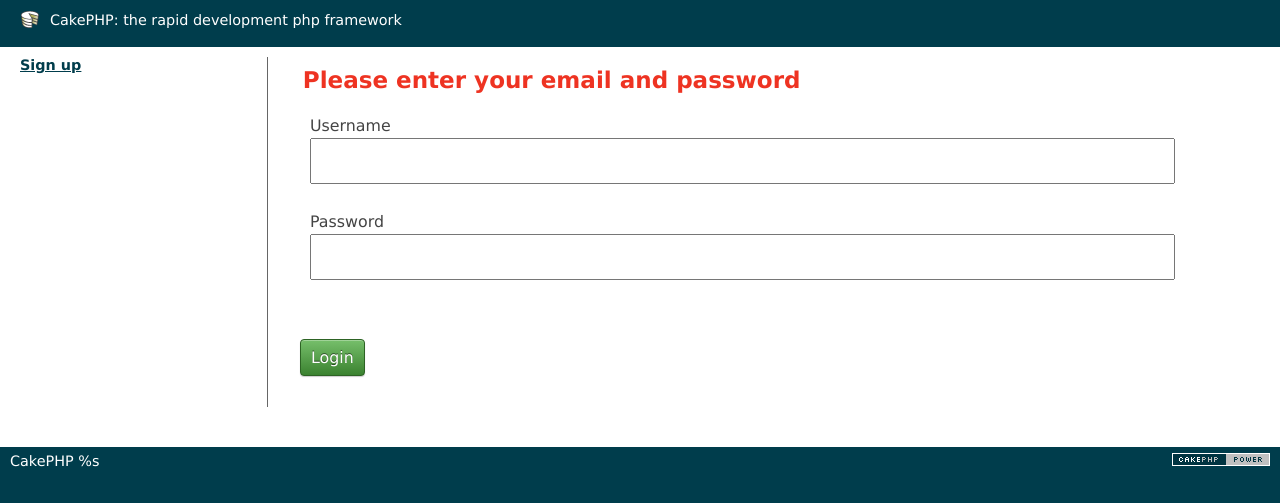
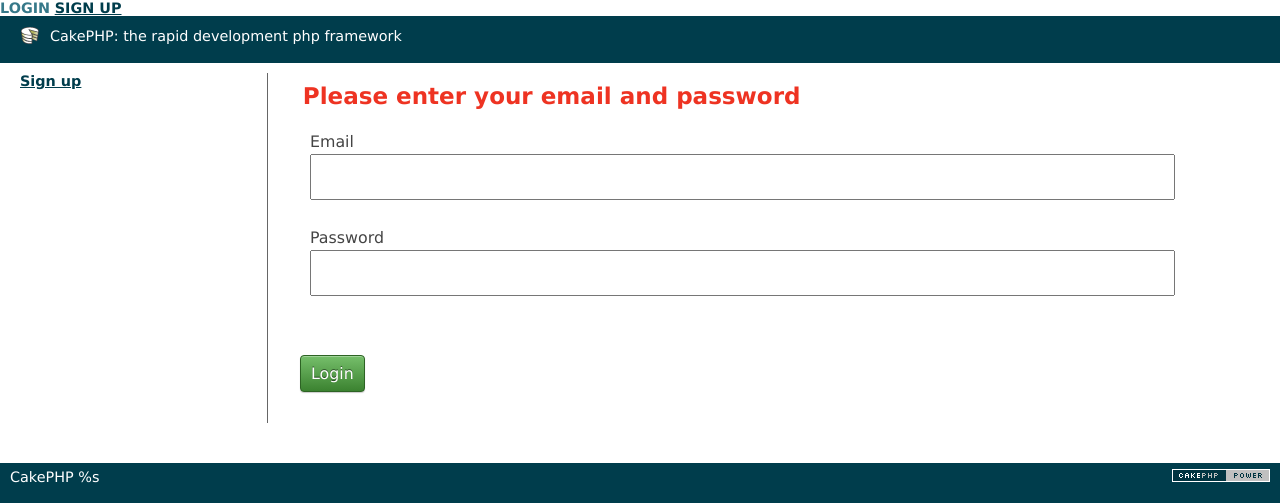
Before and after one commit to teamB-seedpod/seedpod, a CakePHP app: the page made by app/View/Users/login.ctp in a window 1280 px wide. Shown: the top 503 px of the page. Run offline with PHP 8.4 and a stand-in for CakePHP, Linux system fonts and the light colour scheme; the template is opened without the code that fills it: most values are stand-ins (such as "Sample title", 1, 10 or a date in 2020); form fields are guessed from the names that the template uses; some libraries are stand-ins or nearby versions.

Commit message:
ログイン機能完了

```diff
--- a/app/Controller/UsersController.php
+++ b/app/Controller/UsersController.php
@@ -112,4 +112,10 @@
             }
         }
     }
+
+    public function logout(){
+        $this->Auth->logout();
+        $this->redirect($this->Auth->redirect());
+    }
+
 }
--- a/app/View/Layouts/default.ctp
+++ b/app/View/Layouts/default.ctp
@@ -36,6 +36,20 @@
 	?>
 </head>
 <body>
+    <div style="background-color:#fff; color:#333;">
+   <?php
+     if(isset($user)):
+         echo 'Welcome ';
+         echo h($user['name']);
+         echo '! ';
+         echo $this->Html->link('LOGOUT', '/users/logout');
+     else:
+         echo $this->Html->link('LOGIN', '/users/login');
+         echo ' ';
+         echo $this->Html->link('SIGN UP', '/users/register');
+     endif;
+    ?>
+    </div>
 	<div id="container">
 		<div id="header">
 			<h1><?php echo $this->Html->link($cakeDescription, 'http://cakephp.org'); ?></h1>
--- a/app/View/Users/login.ctp
+++ b/app/View/Users/login.ctp
@@ -5,7 +5,7 @@
 <?php echo $this->Form->create('User'); ?>
     <fieldset>
         <legend><?php echo __('Please enter your email and password'); ?></legend>
-        <?php echo $this->Form->input('username');
+        <?php echo $this->Form->input('email');
         echo $this->Form->input('password');
     ?>
     </fieldset>
```
Also changed, not shown: app/Controller/AppController.php (+5 -8 lines), app/View/Users/logout.ctp (added).
